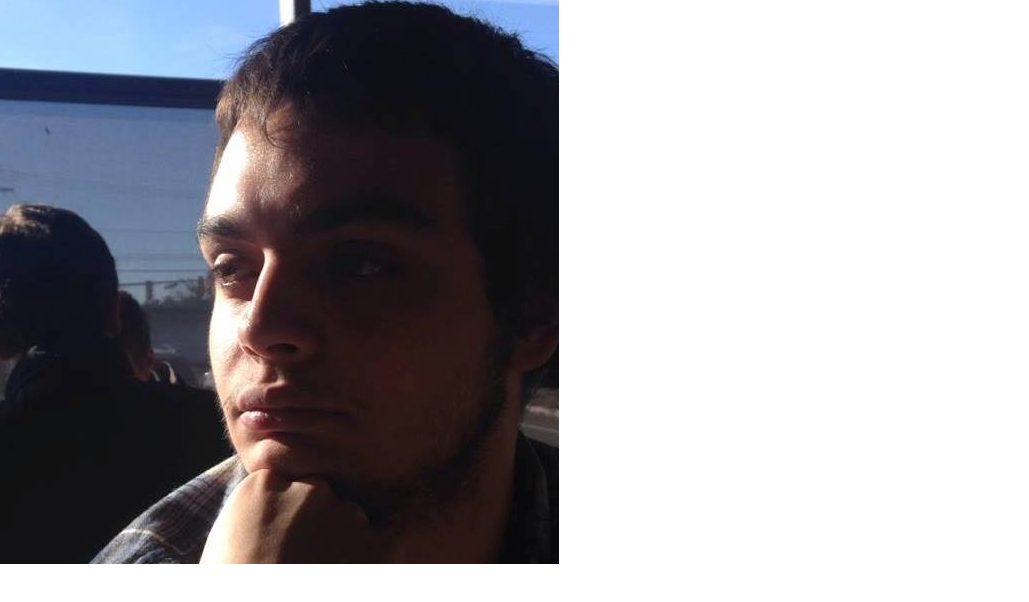
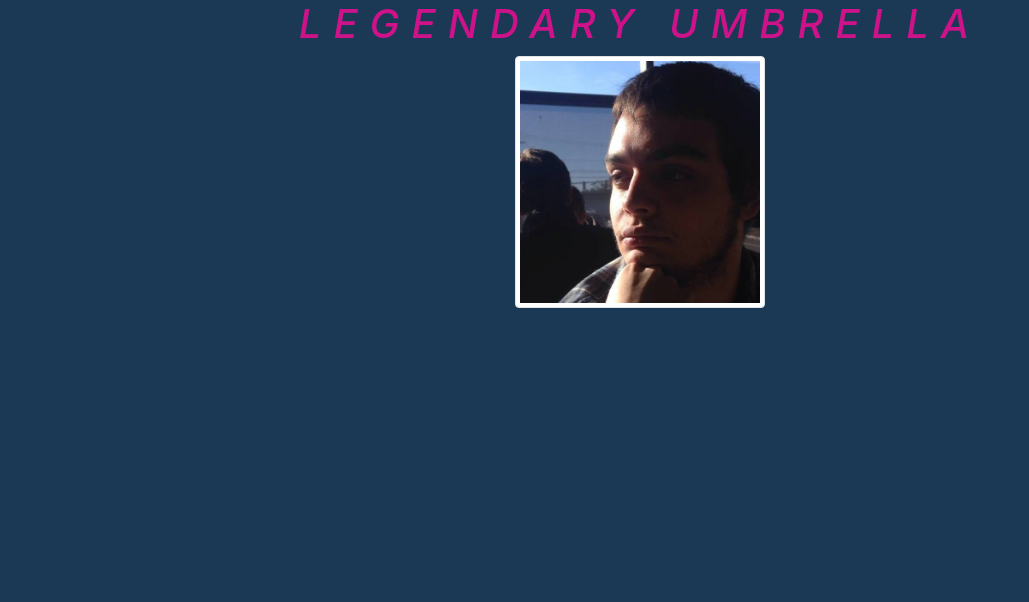
Before and after one commit to GregHilston/legendary-umbrella, a React (Create React App) app in the folder ui/: page / in a window 1280 px wide. Shown: the top 602 px of the page, without its empty margins (0-1029 px from the left). Built offline with nearby package versions, Linux system fonts and the light colour scheme.

Commit message:
add some styles

```diff
--- a/ui/package.json
+++ b/ui/package.json
@@ -10,6 +10,7 @@
     "@types/node": "^12.12.47",
     "@types/react": "^16.9.36",
     "@types/react-dom": "^16.9.8",
+    "bootstrap": "^4.5.0",
     "node-sass": "^4.14.1",
     "react": "^16.13.1",
     "react-dom": "^16.13.1",
--- /dev/null
+++ b/ui/src/colors/base.scss
@@ -0,0 +1,5 @@
+$basecolor: #1b3954;
+$purple: #CE1289;
+$orange: #FF6663;
+$yellow: #E0FF4F;
+$white: #FEFFFE;
--- a/ui/src/components/App/app.module.scss
+++ b/ui/src/components/App/app.module.scss
@@ -0,0 +1,3 @@
+.yo {
+    // why you no work
+}
--- a/ui/src/components/App/index.tsx
+++ b/ui/src/components/App/index.tsx
@@ -5,7 +5,8 @@ import Fun from '../Fun'
 
 function App() {
   return (
-    <div className="App">
+    <div className='App'>
+      <h1 className='meme-spacing center'>LEGENDARY UMBRELLA</h1>
       <Fun/>
     </div>
   );
--- /dev/null
+++ b/ui/src/components/Fun/fun.scss
@@ -0,0 +1,3 @@
+.fun-img {
+  max-width: 250px;
+}
--- a/ui/src/components/Fun/index.tsx
+++ b/ui/src/components/Fun/index.tsx
@@ -2,6 +2,7 @@ import React from 'react';
 import img1 from './1.png';
 import img2 from './2.png';
 import img3 from './3.png';
+import './fun.scss';
 
 function Fun() {
     const imgs = [img1, img2, img3];
@@ -9,7 +10,7 @@ function Fun() {
 
   return (
     <div>
-        <img src={imgs[idx]} alt='fun stuff'/>
+      <img className='img-thumbnail fun-img center' src={imgs[idx]} alt='fun stuff'/>
     </div>
   );
 }
--- a/ui/src/index.scss
+++ b/ui/src/index.scss
@@ -1,3 +1,6 @@
+@import './colors/base.scss';
+@import "~bootstrap/scss/bootstrap";
+
 body {
   margin: 0;
   font-family: -apple-system, BlinkMacSystemFont, 'Segoe UI', 'Roboto', 'Oxygen',
@@ -5,9 +8,34 @@ body {
     sans-serif;
   -webkit-font-smoothing: antialiased;
   -moz-osx-font-smoothing: grayscale;
+
+  background-color: $basecolor;
+  display: flex;
+  flex-direction: column;
+  align-items: center;
+  justify-content: center;
 }
 
 code {
   font-family: source-code-pro, Menlo, Monaco, Consolas, 'Courier New',
     monospace;
 }
+
+h1 {
+  color: $purple;
+}
+
+h3 {
+  color: $yellow;
+}
+
+.meme-spacing {
+  letter-spacing: 12px;
+  font-style: italic;
+}
+
+.center {
+  display: block;
+  margin-left: auto;
+  margin-right: auto;
+}
```
Also changed, not shown: 1 other file (tests, documents, lock files or other folders).
